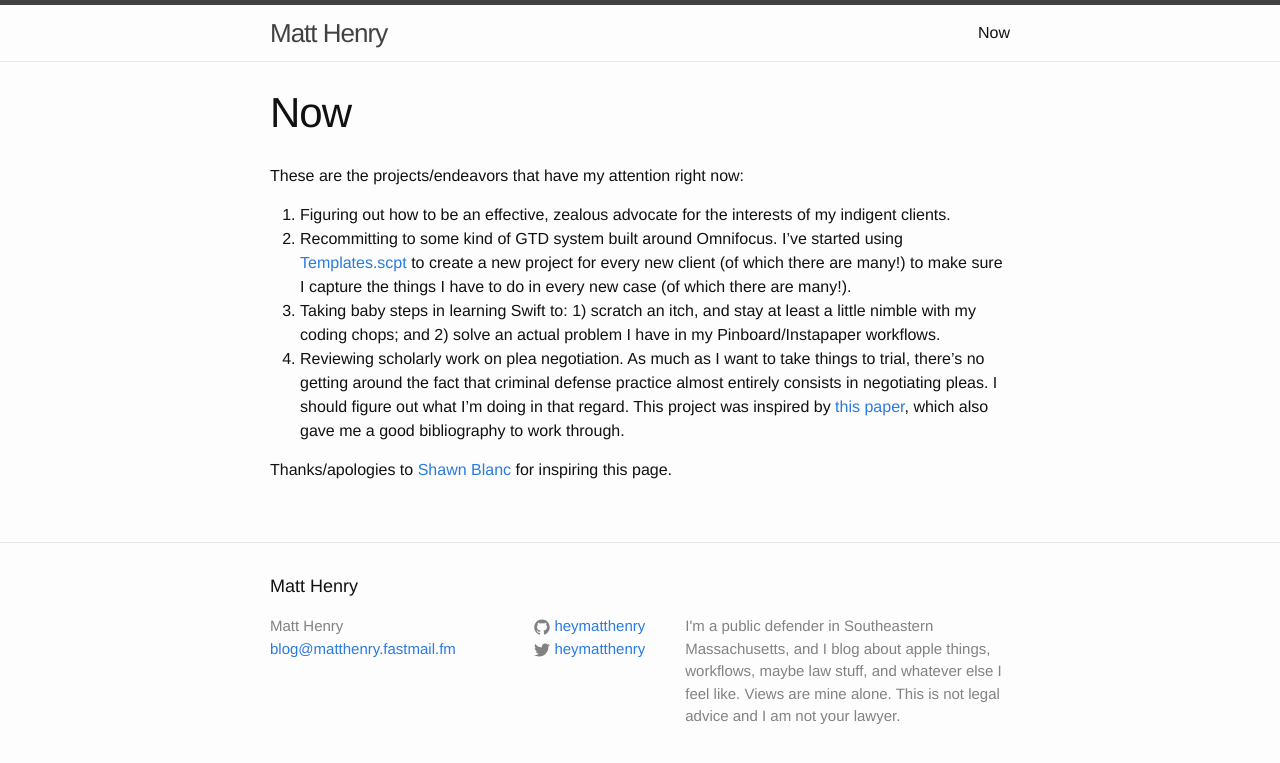
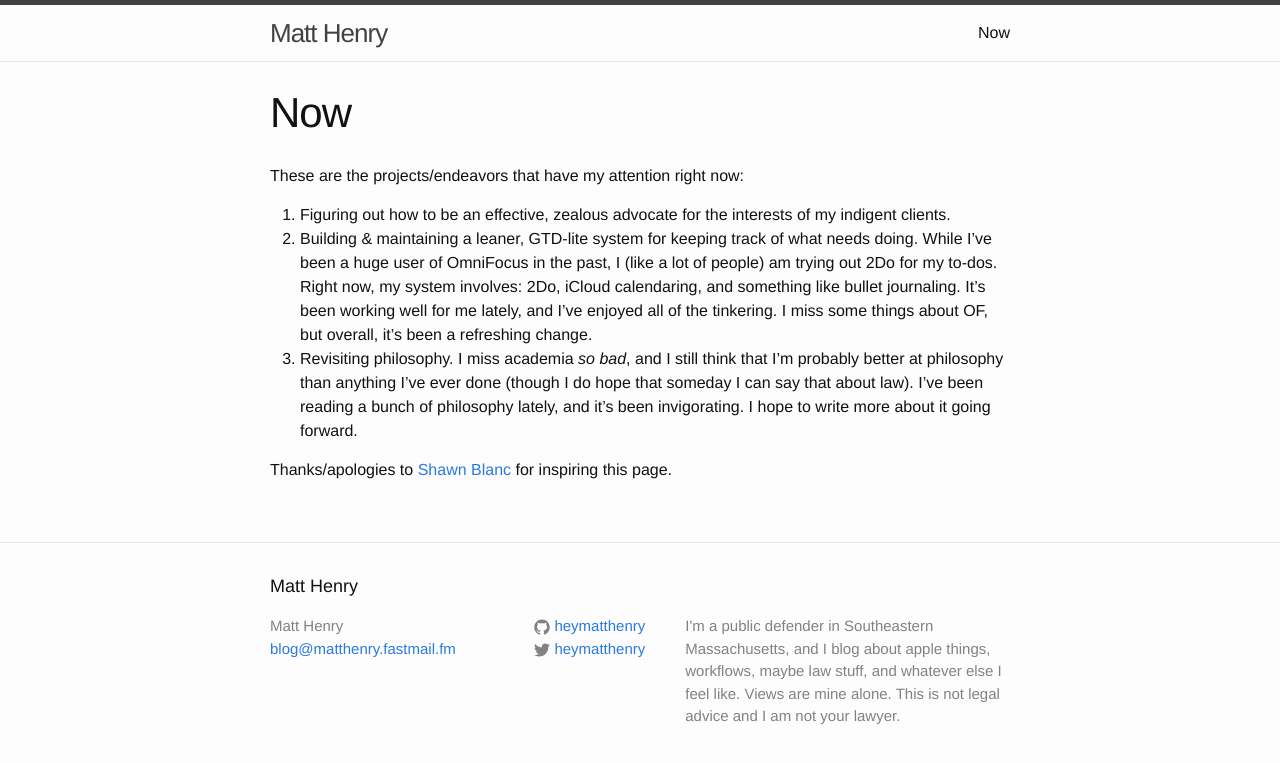
Before and after one commit to heymatthenry/heymatthenry.github.io, a Jekyll site: the page built from now.md, in a window 1280 px wide. Shown: the top 763 px of the page. Built offline with Jekyll 4.4.1, drawn with Linux system fonts in a browser that asks for light colours.

Commit message:
updated to reflect current priorities

```diff
--- a/now.md
+++ b/now.md
@@ -7,8 +7,7 @@ permalink: /now/
 These are the projects/endeavors that have my attention right now:
 
 1. Figuring out how to be an effective, zealous advocate for the interests of my indigent clients.
-2. Recommitting to some kind of GTD system built around Omnifocus. I've started using [Templates.scpt](http://cmsauve.com/projects/templates/) to create a new project for every new client (of which there are many!) to make sure I capture the things I have to do in every new case (of which there are many!).
-3. Taking baby steps in learning Swift to: 1) scratch an itch, and stay at least a little nimble with my coding chops; and 2) solve an actual problem I have in my Pinboard/Instapaper workflows.
-4. Reviewing scholarly work on plea negotiation. As much as I want to take things to trial, there's no getting around the fact that criminal defense practice almost entirely consists in negotiating pleas. I should figure out what I'm doing in that regard. This project was inspired by [this paper](http://papers.ssrn.com/sol3/papers.cfm?abstract_id=2651396), which also gave me a good bibliography to work through.
+2. Building & maintaining a leaner, GTD-lite system for keeping track of what needs doing. While I've been a huge user of OmniFocus in the past, I (like a lot of people) am trying out 2Do for my to-dos. Right now, my system involves: 2Do, iCloud calendaring, and something like bullet journaling. It's been working well for me lately, and I've enjoyed all of the tinkering. I miss some things about OF, but overall, it's been a refreshing change.
+3. Revisiting philosophy. I miss academia *so bad*, and I still think that I'm probably better at philosophy than anything I've ever done (though I do hope that someday I can say that about law). I've been reading a bunch of philosophy lately, and it's been invigorating. I hope to write more about it going forward.
 
 Thanks/apologies to [Shawn Blanc](https://shawnblanc.net/now/) for inspiring this page.
```
